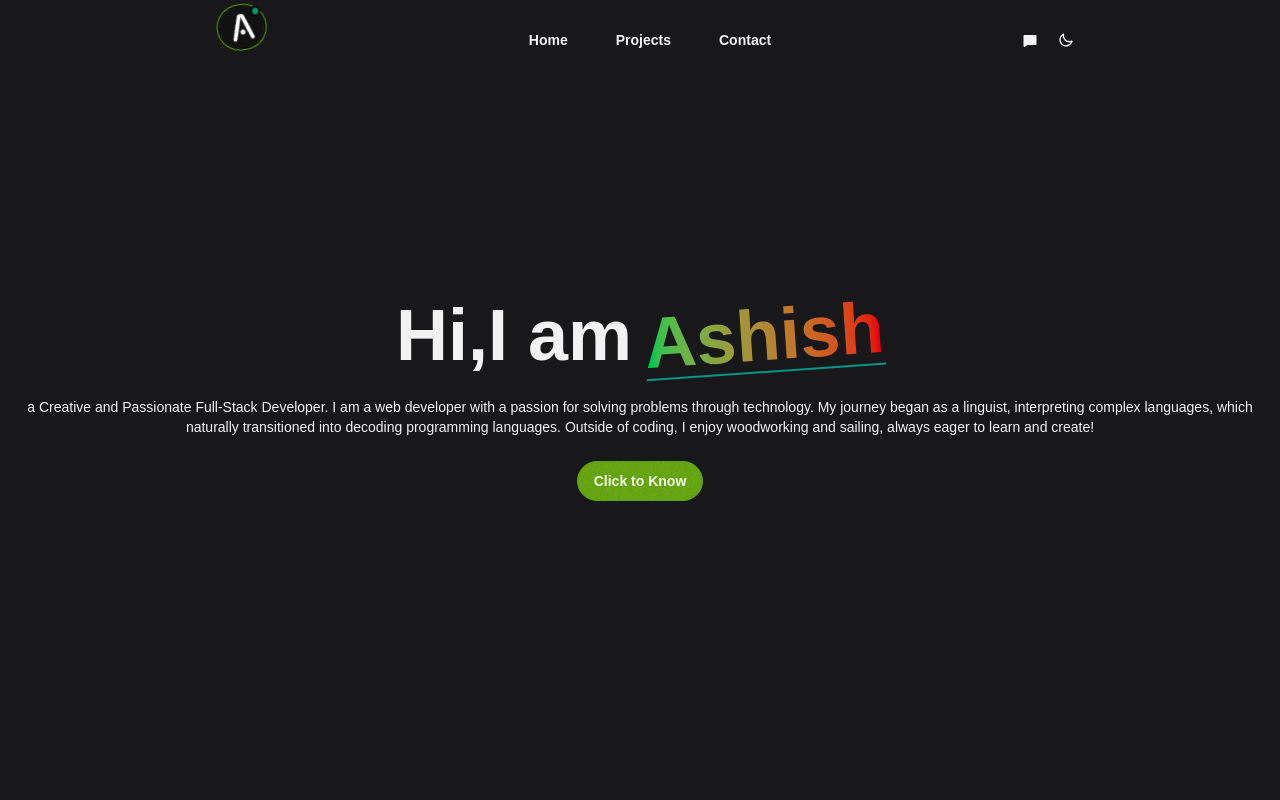
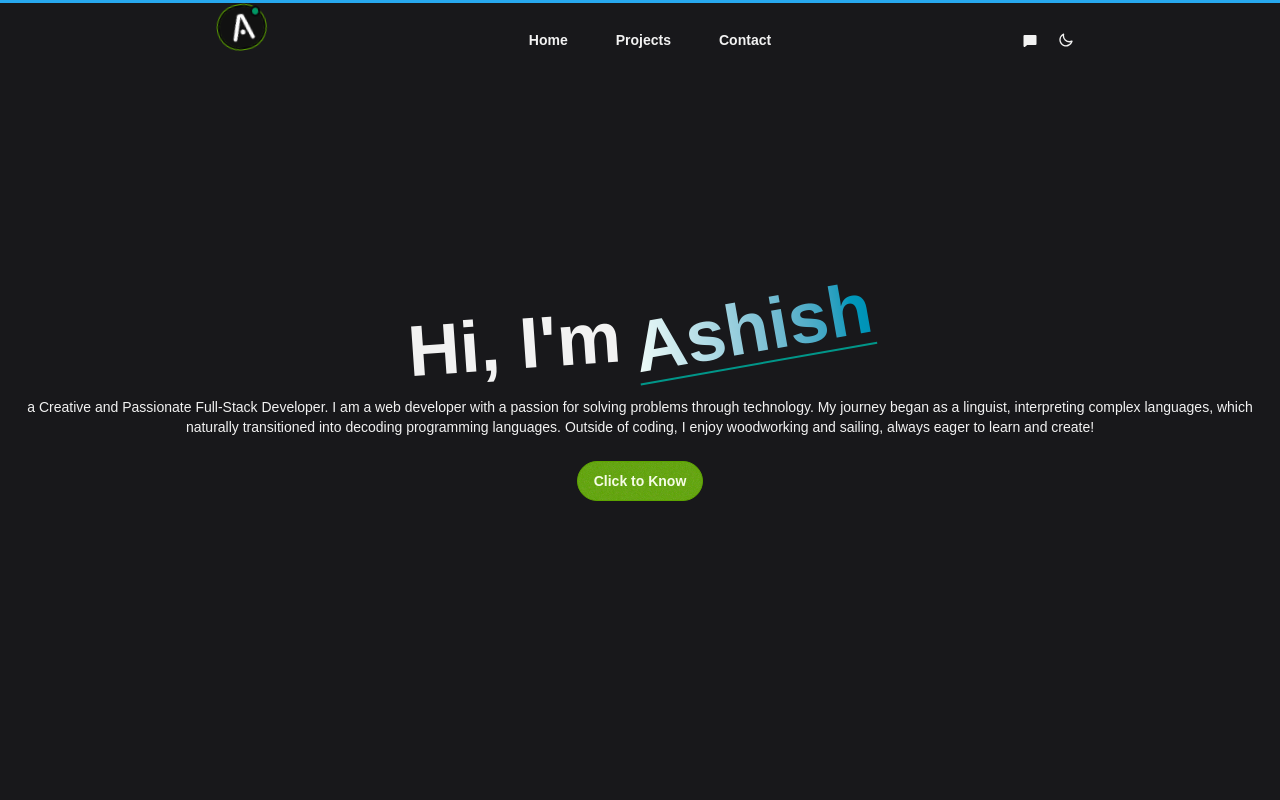
Before and after one commit to sujanthapa01/ashish-s_portfolio, a Next.js app: page /users in a window 1280 px wide. Shown: the top 800 px of the page. Built offline with nearby package versions, Linux system fonts and the light colour scheme; a web font is replaced by a local one.

Commit message:
updateeee

```diff
--- a/app/nav.tsx
+++ b/app/nav.tsx
@@ -1,9 +1,25 @@
+"use client"
 import Link from "next/link";
 import Logo from "../public/a-high-resolution-logo.png";
 import Search from "./components/Search";
+import { motion,useScroll } from "motion/react";
 export default function Nav() {
+  const { scrollYProgress } = useScroll()
   return (
-    <main className="h-12 mt-4 fixed w-full flex justify-evenly gap-2 items-center  z-10 ">
+    <main className="h-12 mt-4  fixed w-full flex justify-evenly gap-2 items-center  z-10 ">
+     <motion.div
+                id="scroll-indicator"
+                style={{
+                    scaleX: scrollYProgress,
+                    position: "fixed",
+                    top: 0,
+                    left: 0,
+                    right: 0,
+                    height: 3,
+                    originX: 0,
+                    backgroundColor: "#27A8EF",
+                }}
+            />
       <ul
         className="px-4 lg:block hidden tooltip animate-bounce text-orange-400 -rotate-10 text-2xl font-black tooltip-bottom tooltip-success"
         data-tip="Hi, I am Ashish"
--- a/app/users/page.tsx
+++ b/app/users/page.tsx
@@ -22,11 +22,11 @@ export default function Users() {
                   initial={{ y: -70, opacity: 0 }}
                   animate={{ y: 0, opacity: 100 }}
                   transition={{ delay: 0.5, duration: 1 }}
-                  className="md:text-7xl min-[360px]:text-5xl  text-3xl font-bold flex gap-3 justify-center"
+                  className="md:text-7xl min-[360px]:text-5xl  text-3xl font-bold flex gap-3 justify-center -rotate-4"
                 >
-                  <h1>Hi,I am </h1>
-                  <a className=" text-transparent bg-clip-text bg-gradient-to-l -rotate-4 from-red-600  to-green-500 border-2 border-s-0 border-t-0 border-e-0 border-accent">
-                    {Data.name}
+                  <h1>Hi, I'm</h1>
+                  <a className=" text-transparent bg-clip-text bg-gradient-to-l -rotate-6 from-info to-accent-content border-2 border-s-0 border-t-0 border-e-0 border-accent">
+                   {Data.name}
                   </a>
                 </motion.div>
                 <motion.p
@@ -65,6 +65,7 @@ export default function Users() {
                 initial={{ y: 100, opacity: 0, scale: 0.6 }}
                 whileInView={{ y: 0, opacity: 100, scale: 1 }}
                 transition={{ delay: 0.3, duration: 1 }}
+                viewport={{once:true}}
                 className="card border-s border-neutral shadow-lg rounded-2xl shadow-base-300 md:-rotate-2 hover:shadow-xl transform hover:scale-105"
               >
                 <div className="card-body grid grid-cols-2 gap-6">
@@ -100,7 +101,7 @@ export default function Users() {
         <h1 className="w-full md:w-3/5 text-5xl p-6 tektur-GG">Projects</h1>
         <div className="page h-full w-3/4 flex flex-wrap justify-center gap-15">
           <motion.div
-            whileHover={{ y: -5 }}
+            whileHover={{ y: -7 }}
             className="project border overflow-hidden h-auto  md:w-90 w-full rounded-xl"
           >
             <div className="h-54 rounded-t-xl w-full">
@@ -132,7 +133,7 @@ export default function Users() {
           </motion.div>
 
           <motion.div
-            whileHover={{ y: -5 }}
+            whileHover={{ y: -7 }}
             className="project border h-auto  md:w-90 w-full rounded-xl overflow-hidden"
           >
             <div className="h-54  rounded-t-xl w-full ">
--- a/app/users/projects/page.tsx
+++ b/app/users/projects/page.tsx
@@ -11,10 +11,11 @@ export default function Project() {
       <main className="w-auto flex justify-center flex-wrap gap-6 xl:w-3/5 h-auto p-8">
      {Data.cont.map((cont)=>{
         return <motion.div
-        initial={{y:100,opacity:0}}
-        animate={{y:0,opacity:100}}
-        transition={{duration:0.3}}
-        className="project border overflow-hidden h-auto w-auto min-[376px]:w-80 rounded-xl hover:-translate-y-3 transition-all duration-200"
+        initial={{scale:0.9,opacity:0}}
+        animate={{scale:1,opacity:100}}
+        transition={{duration:1}}
+        viewport={{once:true}}
+        className="project border overflow-hidden h-auto w-auto min-[376px]:w-80 rounded-xl hover:-translate-y-3  md:transition-transform md:duration-200"
       key={cont._id}
       >
         <div className="h-54 rounded-t-xl w-full">
```
